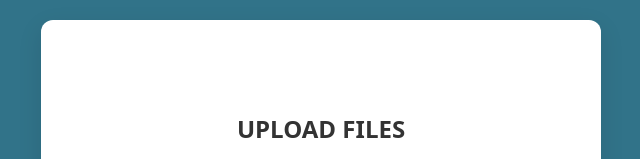
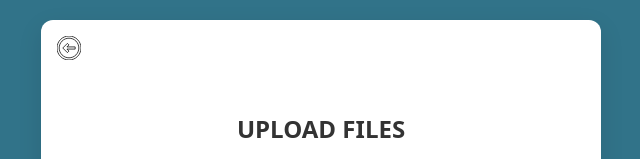
Before and after one commit to Robin-das-raam/React_frontend, a React (Vite) app in the folder surv_frontend/: page / in a window 1280 px wide. Shown: the top 159 px of the page, without its empty margins (319-959 px from the left). Built offline with nearby package versions, Linux system fonts and the light colour scheme.

Commit message:
added go back icon

```diff
--- a/surv_frontend/src/pages/upload_videos.css
+++ b/surv_frontend/src/pages/upload_videos.css
@@ -16,6 +16,7 @@
     height:600px;
     box-shadow: 0 8px 24px rgba(0, 0, 0, 0.1);
     text-align: center;
+    position: relative;
 }
 
 
@@ -113,3 +114,13 @@
     margin-bottom: 10px;
 
   }
+
+  .go-back-icon {
+    position: absolute;
+    top: 16px;
+    left: 16px;
+    width: 24px;
+    height: 24px;
+    cursor: pointer;
+    z-index: 10;
+  }
--- a/surv_frontend/src/pages/upload_videos.jsx
+++ b/surv_frontend/src/pages/upload_videos.jsx
@@ -2,6 +2,7 @@ import React, { useCallback, useState } from 'react';
 import { useDropzone } from 'react-dropzone';
 import './upload_videos.css';
 import UploadIcon from '../assets/icon_img.png';
+import GoBackIcon from '../assets/go_backicon.svg';
 
 
 const DragAndDrop = ({ onDrop }) => {
@@ -38,7 +39,15 @@ const DragAndDrop = ({ onDrop }) => {
     const { getRootProps, getInputProps } = useDropzone({ onDrop: handleDrop});
 
     return (
+
         <div className="drag-drop-wrapper">
+            <img
+                src={GoBackIcon}
+                alt="Go Back"
+                className="go-back-icon"
+                onClick={() => window.history.back()} // Or your go-back handler
+            />
+            {/* <img src={GoBackIcon} alt="Go Back" className="goBackIcon" onClick={onGoBackClick} /> */}
             <h1 className="upload-title">UPLOAD FILES</h1>
             <p className="upload-subtitle">Upload videos you want to share</p>
 
@@ -67,17 +76,9 @@ const DragAndDrop = ({ onDrop }) => {
                 </div>
             )}
 
-            {/* <div className="uploaded-section">
-                <h3>Uploaded files</h3>
-                <div className="file-item">
-                    <span className="file-name">Sample_video.mp4</span>
-                    <div className="progress-bar">
-                        <div className="progress" style={{ width: '60%' }}></div>
-                    </div>
-                    <span className="progress-percent">60%</span>
-                </div>
-            </div> */}
+
         </div>
+
     );
 };
 
```
